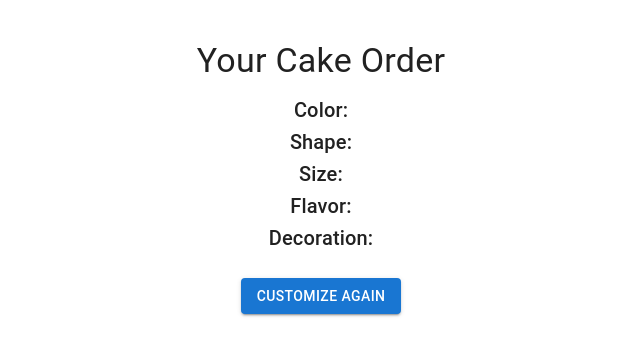
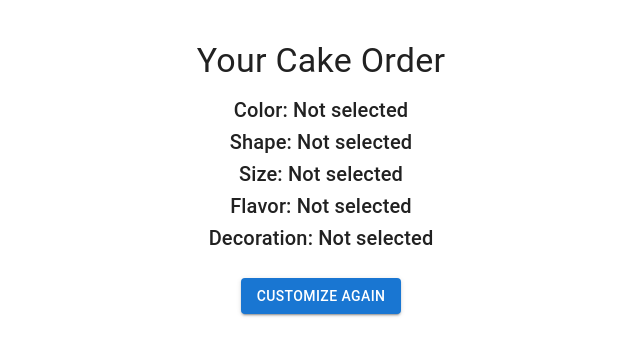
Before and after one commit to vikikukic99/Cake-Customizer-React, a Next.js app: page /order in a window 1280 px wide. Shown: the top 356 px of the page, without its empty margins (319-959 px from the left). Built offline with nearby package versions, Linux system fonts and the light colour scheme.

Commit message:
Fixed ESLint errors in route.ts and page.tsx

```diff
--- a/src/app/api/orders/route.ts
+++ b/src/app/api/orders/route.ts
@@ -1,6 +1,6 @@
 import { NextResponse } from 'next/server';
 
-const orders = [];
+const orders: { color: string; shape: string; size: string; flavor: string; decoration: string }[] = [];
 
 export async function POST(req: Request) {
   try {
--- a/src/app/order/page.tsx
+++ b/src/app/order/page.tsx
@@ -22,11 +22,11 @@ function OrderPage() {
       <Typography variant="h4" gutterBottom>
         Your Cake Order
       </Typography>
-      <Typography variant="h6">Color: {searchParams.get('color')}</Typography>
-      <Typography variant="h6">Shape: {searchParams.get('shape')}</Typography>
-      <Typography variant="h6">Size: {searchParams.get('size')}</Typography>
-      <Typography variant="h6">Flavor: {searchParams.get('flavor')}</Typography>
-      <Typography variant="h6">Decoration: {searchParams.get('decoration')}</Typography>
+      <Typography variant="h6">Color: {searchParams.get('color') ?? 'Not selected'}</Typography>
+      <Typography variant="h6">Shape: {searchParams.get('shape') ?? 'Not selected'}</Typography>
+      <Typography variant="h6">Size: {searchParams.get('size') ?? 'Not selected'}</Typography>
+      <Typography variant="h6">Flavor: {searchParams.get('flavor') ?? 'Not selected'}</Typography>
+      <Typography variant="h6">Decoration: {searchParams.get('decoration') ?? 'Not selected'}</Typography>
       <Button variant="contained" color="primary" sx={{ mt: 3 }} onClick={() => router.push('/customize')}>
         Customize Again
       </Button>
```
